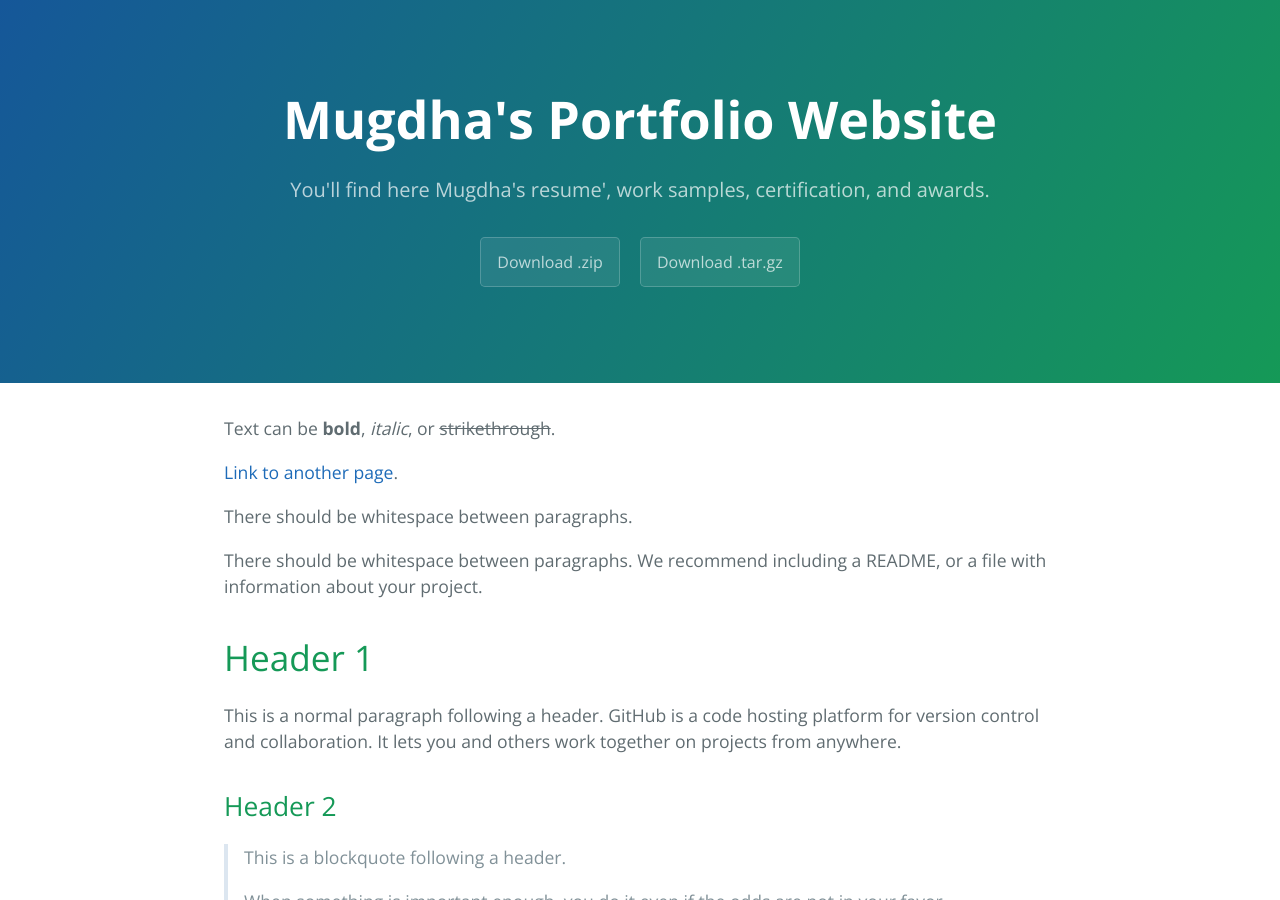
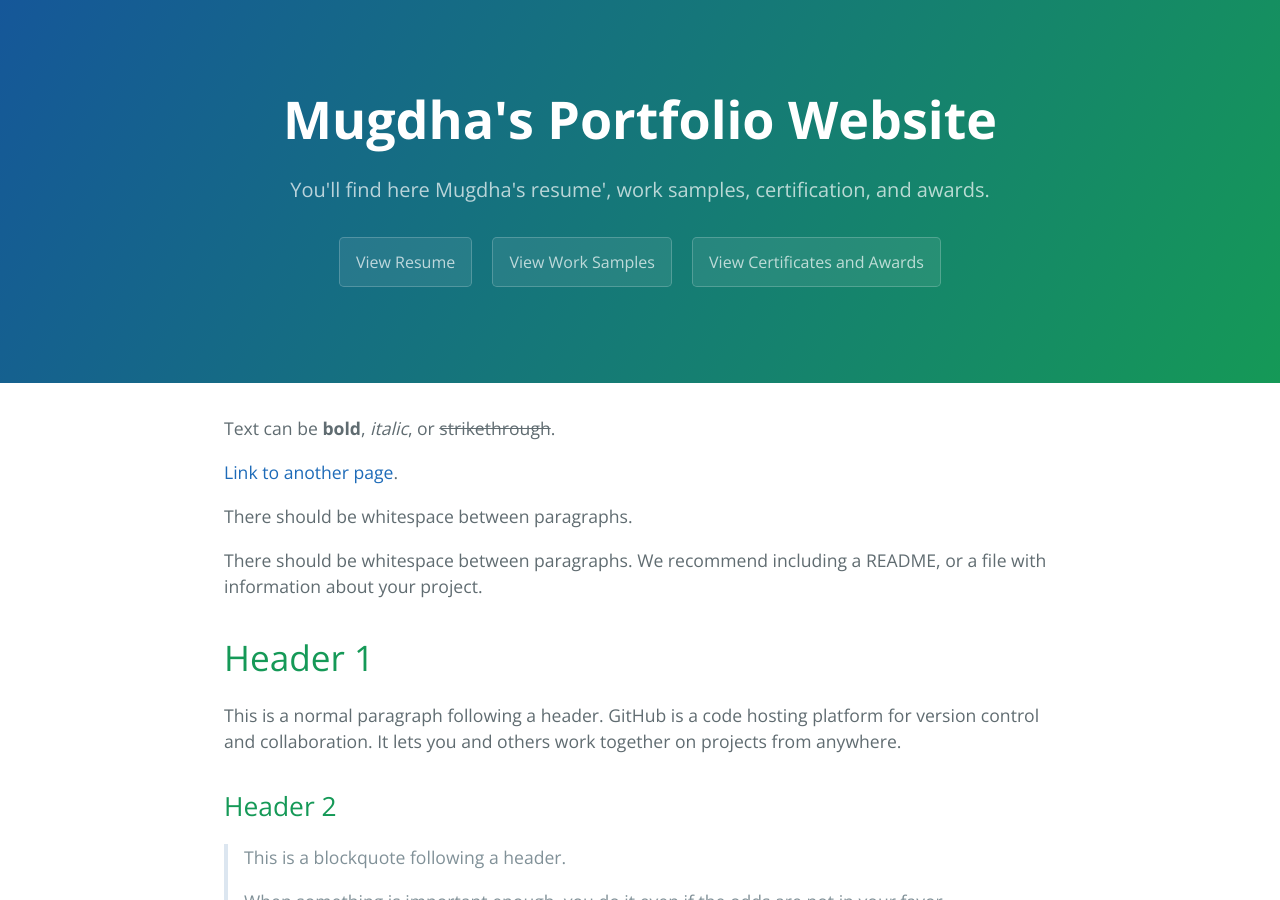
Before and after one commit to mugdhav/mugdhav.github.io, a Jekyll site: the page built from index.md, in a window 1280 px wide and 900 px high. Built offline with Jekyll 4.4.1, drawn with Linux system fonts in a browser that asks for light colours.

Commit message:
Update default.html
Added content to header

```diff
--- a/_layouts/default.html
+++ b/_layouts/default.html
@@ -19,11 +19,12 @@
       <h1 class="project-name">{{ page.title | default: site.title | default: site.github.repository_name }}</h1>
       <h2 class="project-tagline">{{ page.description | default: site.description | default: site.github.project_tagline }}</h2>
       {% if site.github.is_project_page %}
-        <a href="{{ site.github.repository_url }}" class="btn">View on GitHub</a>
+        <a href="{{ site.github.repository_url }}" class="btn">About Mugdha</a>
       {% endif %}
       {% if site.show_downloads %}
-        <a href="{{ site.github.zip_url }}" class="btn">Download .zip</a>
-        <a href="{{ site.github.tar_url }}" class="btn">Download .tar.gz</a>
+        <a href="{{ site.github.zip_url }}" class="btn">View Resume</a>
+        <a href="{{ site.github.zip_url }}" class="btn">View Work Samples</a>
+        <a href="{{ site.github.tar_url }}" class="btn">View Certificates and Awards</a>
       {% endif %}
     </header>
 
```
